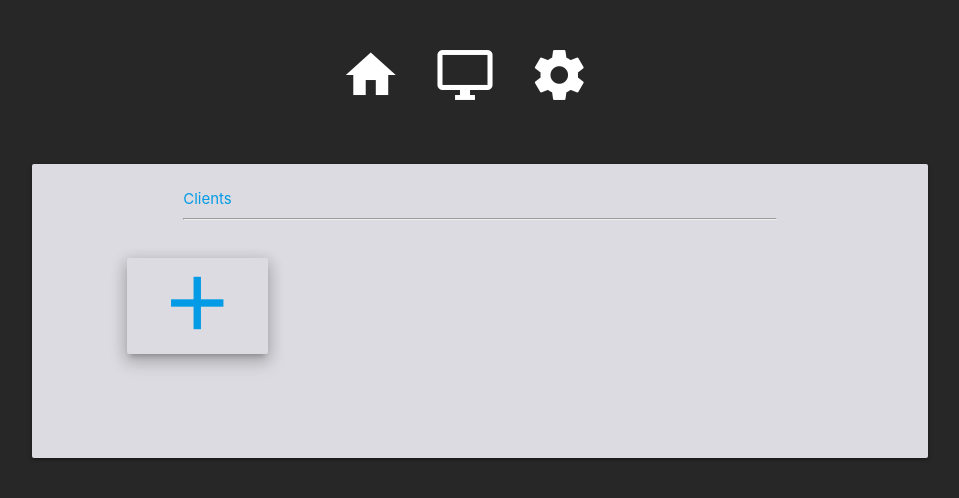
After one commit to NotDonnovan/SBManager, a Django app: page /settings/clients in a window 1280 px wide. The commit adds this page. Shown: the top 498 px of the page, without its empty margins (160-1119 px from the left). Run offline with Django 3.2, Linux system fonts and the light colour scheme; some libraries are stand-ins or nearby versions.

Commit message:
added settings

```diff
--- /dev/null
+++ b/application/forms.py
@@ -0,0 +1,3 @@
+from django import forms
+
+class NewClient(forms.Form):
--- a/application/urls.py
+++ b/application/urls.py
@@ -3,4 +3,6 @@ from . import views
 
 urlpatterns = [
     path('', views.home, name='index'),
+    path('settings/clients', views.client_settings, name='client_settings'),
+    path('settings/add_client', views.new_client, name='new_client'),
 ]
--- a/application/views.py
+++ b/application/views.py
@@ -27,6 +27,10 @@ torrents = [{'name': torrent.name,
 
 
 def home(request):
+    return render(request, 'application/index.html', {'torrents': torrents})
 
+def client_settings(request):
+    return render(request, 'application/client_settings.html')
 
-    return render(request, 'application/index.html', {'torrents': torrents})
+def new_client(request):
+    pass
--- /dev/null
+++ b/templates/application/client_settings.html
@@ -0,0 +1,16 @@
+{% extends 'base.html' %}
+{% load static %}
+{% block content %}
+<div class="container">
+
+    <a href="/">Clients</a>
+    <hr>
+</div>
+<br>
+<div class="row">
+    <div class="offset-s1 col s2 card-panel center z-depth-3" style="background-color: #dcdbe1">
+        <a href="/settings/add_client"><i class="material-icons large">add</i></a>
+    </div>
+</div>
+
+{% endblock %}
--- a/templates/application/index.html
+++ b/templates/application/index.html
@@ -1,7 +1,7 @@
 {% extends 'base.html' %}
 {% load static %}
 {% block content %}
-
+<br><br>
     <div class="row">
 
         <table class="col s10 offset-s1 highlight">
--- /dev/null
+++ b/templates/application/new_client.html
@@ -0,0 +1,5 @@
+{% extends 'base.html' %}
+{% load static %}
+{% block content %}
+
+{% endblock %}
--- a/templates/base.html
+++ b/templates/base.html
@@ -18,13 +18,13 @@
 <div class="center">
     <a href="/"><i class="white-text medium material-icons">home</i></a>&emsp;&emsp;
     <a href="/"><i class="white-text medium material-icons">desktop_windows</i></a>&emsp;&emsp;
-    <a href="/"><i class="white-text medium material-icons">settings</i></a>&emsp;&emsp;
+    <a href="/settings/clients"><i class="white-text medium material-icons">settings</i></a>&emsp;&emsp;
 </div>
 
 <div class="container">
     <br><br>
     <div class="card-panel" style="background-color: #dcdbe1">
-        <br><br>
+
         {% block content %}
 
         {% endblock %}
```
Also changed, not shown: 1 other file.
